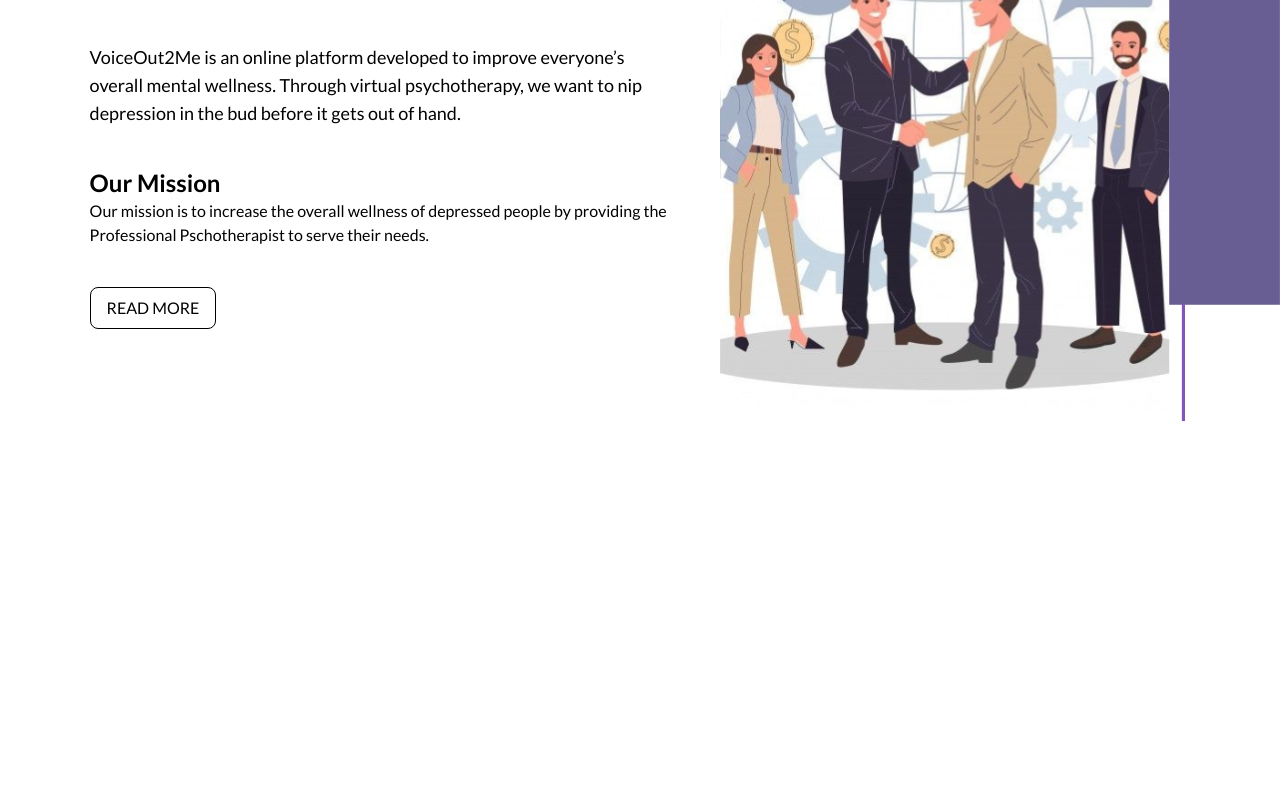
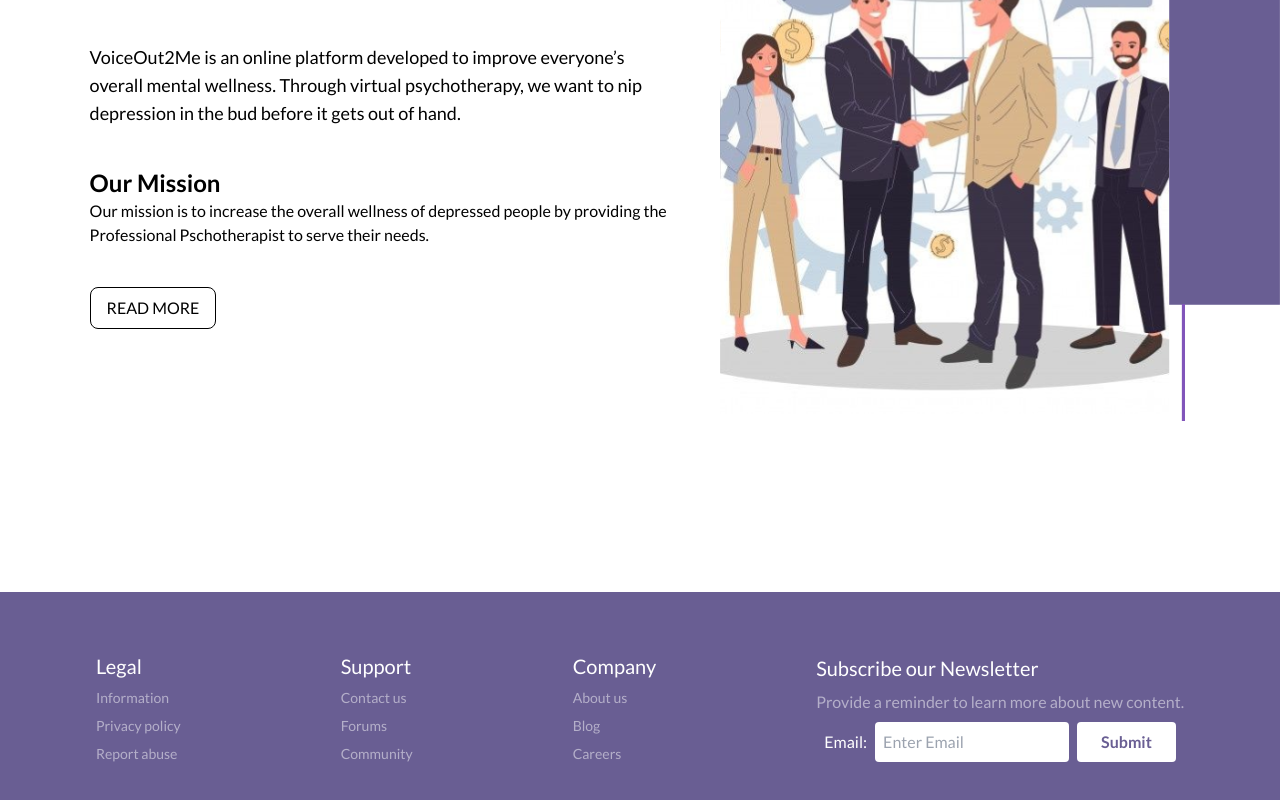
Before and after one commit to ichie-Ozor/voiceOut2Me, a React (Create React App) app: page /home in a window 1280 px wide. Shown: the part 1699-2499 px from the top of the page. Before the commit the page ends 2291 px from the top, so only its background shows below. Built offline with nearby package versions, Linux system fonts and the light colour scheme.

Commit message:
footer added

```diff
--- /dev/null
+++ b/src/component/landing page/Footer.jsx
@@ -0,0 +1,48 @@
+import React from "react";
+import { Link } from "react-router-dom";
+
+const Footer = () => {
+  return (
+    <>
+      <section className="w-full h-[14.5rem] bg-[#695E93] flex gap-[10rem] justify-center items-center font-Lato">
+        <div className="flex flex-col gap-2">
+          <div>
+            <h1 className="text-xl text-white font-medium">Legal</h1>
+          </div >
+          <Link className="text-sm text-white/50">Information</Link>
+          <Link className="text-sm text-white/50">Privacy policy</Link>
+          <Link className="text-sm text-white/50">Report abuse</Link>
+        </div>
+        <div className="flex flex-col gap-2">
+          <div>
+            <h1 className="text-xl text-white font-medium">Support</h1>
+          </div >
+          <Link className="text-sm text-white/50">Contact us</Link>
+          <Link className="text-sm text-white/50">Forums</Link>
+          <Link className="text-sm text-white/50">Community</Link>
+        </div>
+        <div className="flex flex-col gap-2">
+          <div>
+            <h1 className="text-xl text-white font-medium">Company</h1>
+          </div >
+          <Link className="text-sm text-white/50">About us</Link>
+          <Link className="text-sm text-white/50">Blog</Link>
+          <Link className="text-sm text-white/50">Careers</Link>
+        </div>
+        <div className="flex flex-col gap-2 relative">
+          <div>
+            <h1 className="text-xl text-white font-medium ">Subscribe our Newsletter</h1>
+          </div >
+          <p className="text-white/50">Provide a reminder to learn more about new content.</p>
+          <div className="flex gap-2 justify-center items-center">
+          <label className="text-white" htmlFor="email">Email:</label>
+          <input className="p-2 rounded" type="text" placeholder="Enter Email" name="email"/>
+          <button className=" bg-white rounded py-2 px-6 text-[#695E93] font-bold">Submit</button>
+          </div>
+        </div>
+      </section>
+    </>
+  );
+};
+
+export default Footer;
--- a/src/pages/Home.jsx
+++ b/src/pages/Home.jsx
@@ -1,5 +1,6 @@
 import React from "react";
 import AboutSection from "../component/landing page/AboutSection";
+import Footer from "../component/landing page/Footer";
 import Header from "../component/landing page/Header";
 import OurSpecialFeature from "../component/OurSpecialFeature";
 import SubHeading from "../component/SubHeading";
@@ -38,7 +39,7 @@ const Home = () => {
       {/* Contact Us ends here */}
 
       {/* Footer starts here */}
-
+      <Footer />
       {/* Footer ends here */}
     </>
   );
```
